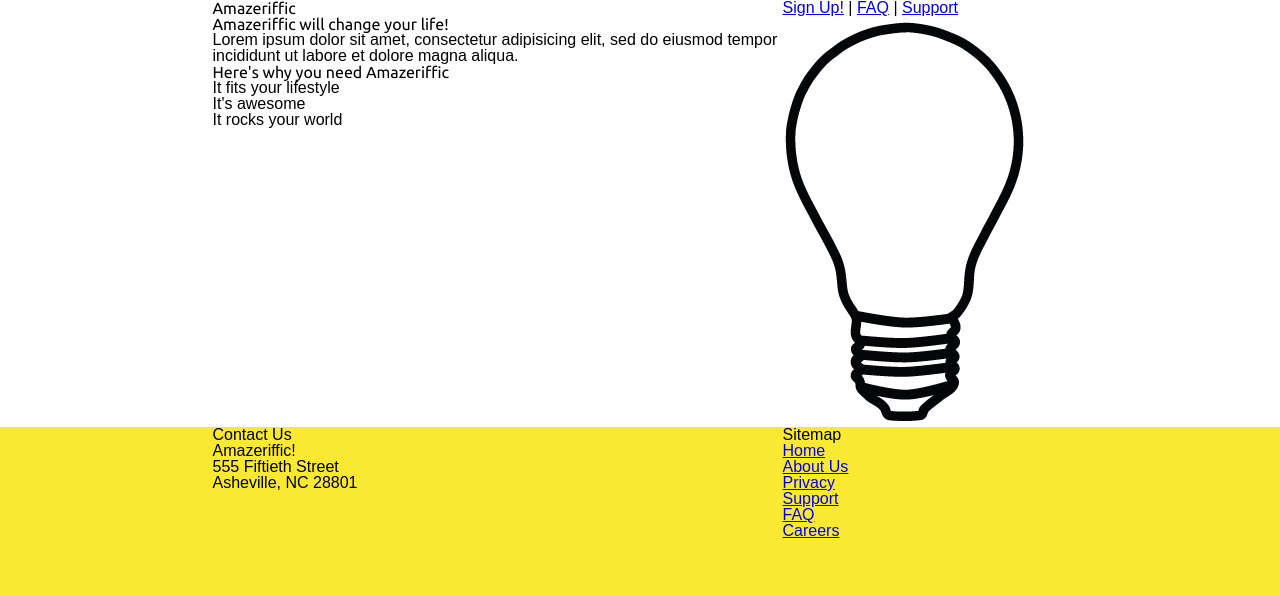
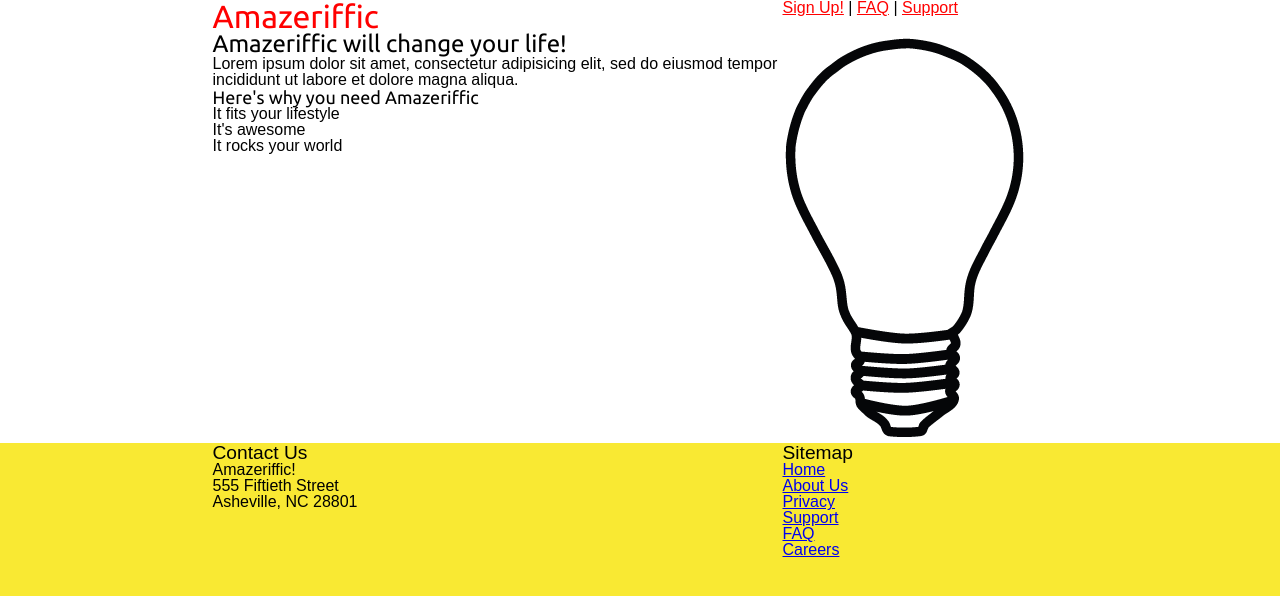
Before and after one commit to freemonkey/learnwebapp, a plain HTML site: page index.html in a window 1280 px wide. Drawn offline with Linux system fonts and the light colour scheme; a web font is replaced by a local one.

Commit message:
fix font size

```diff
--- a/style.css
+++ b/style.css
@@ -1,5 +1,6 @@
 body {
 	background: #f9e933;
+	font-size: 100%;
 	font-family: 'Droid Sans', sans-serif;
 }
 
@@ -24,11 +25,32 @@ header {
 header h1 {
 	float: left;
 	width: 570px;
+	color: red;
+}
+
+h1 {
+	font-size: xx-large;
+}
+
+h2 {
+	font-size: x-large;
+}
+
+h3 {
+	font-size: large;
+}
+
+h5 {
+	font-size: 1.2em;
 }
 
 header nav {
 	float: right;
 	width: 285px;
+}
+
+header nav a {
+	color: red;
 }
 
 main {
```
